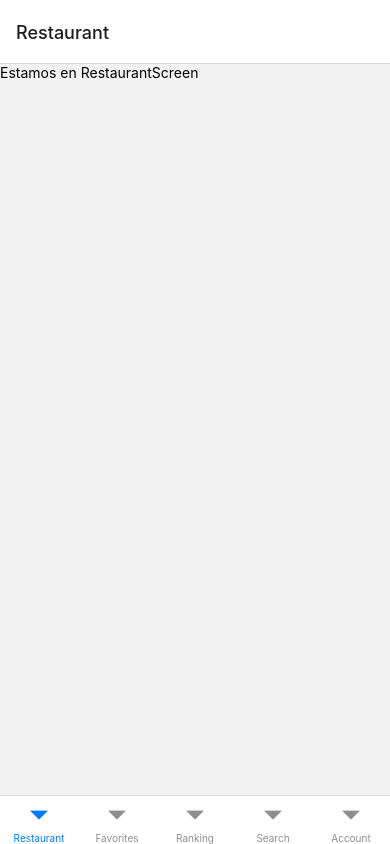
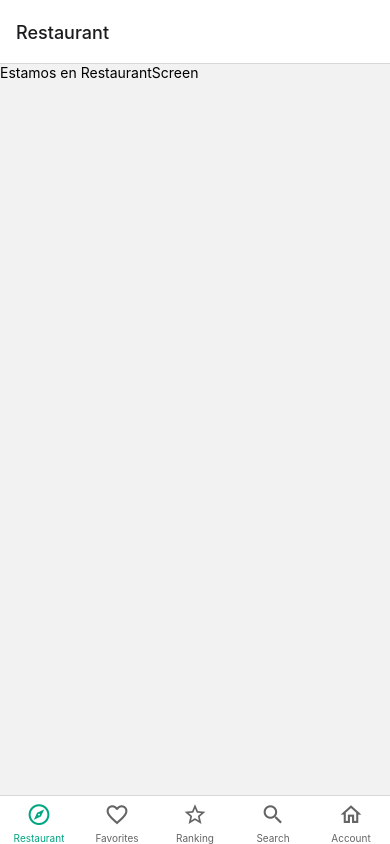
Before and after one commit to faove/RestaurantApp, a React Native app: screen / in a window 390 px wide. Built offline with nearby package versions, Linux system fonts and the light colour scheme.

Commit message:
Subiendo iconos

```diff
--- a/src/navigation/AppNavigation.js
+++ b/src/navigation/AppNavigation.js
@@ -1,4 +1,5 @@
 import { createBottomTabNavigator } from "@react-navigation/bottom-tabs"
+import { Icon } from "@rneui/themed";
 import { RestaurantScreen } from "../screens/RestaurantScreen";
 import { FavoritesScreen } from "../screens/FavoritesScreen";
 import { RankingScreen } from "../screens/RankingScreen";
@@ -10,7 +11,11 @@ const Tab = createBottomTabNavigator();
 
 export function AppNavigation() {
     return (
-        <Tab.Navigator>
+        <Tab.Navigator screenOptions={({ route }) => ({
+            tabBarActiveTintColor: "#00a680",
+            tabBarInactiveTintColor: "#646464",
+            tabBarIcon: ({ color, size }) => screenOptions(route, color, size),
+        })}>
             <Tab.Screen name="Restaurant" component={RestaurantScreen} />
             <Tab.Screen name="Favorites" component={FavoritesScreen} />
             <Tab.Screen name="Ranking" component={RankingScreen} />
@@ -19,3 +24,32 @@ export function AppNavigation() {
         </Tab.Navigator>
     )
 }
+
+function screenOptions(route, color, size) {
+    let iconName;
+
+    if (route.name === "Restaurant") {
+        iconName = "compass-outline";
+    }
+
+    if (route.name === "Favorites") {
+        iconName = "heart-outline";
+    }
+
+    if (route.name === "Ranking") {
+        iconName = "star-outline";
+    }
+
+    if (route.name === "Search") {
+        iconName = "magnify";
+    }
+
+    if (route.name === "Account") {
+        iconName = "home-outline";
+    }
+
+    return (
+        <Icon type="material-community"
+                name={iconName} color={color} size={size}/>
+    )
+}
```
